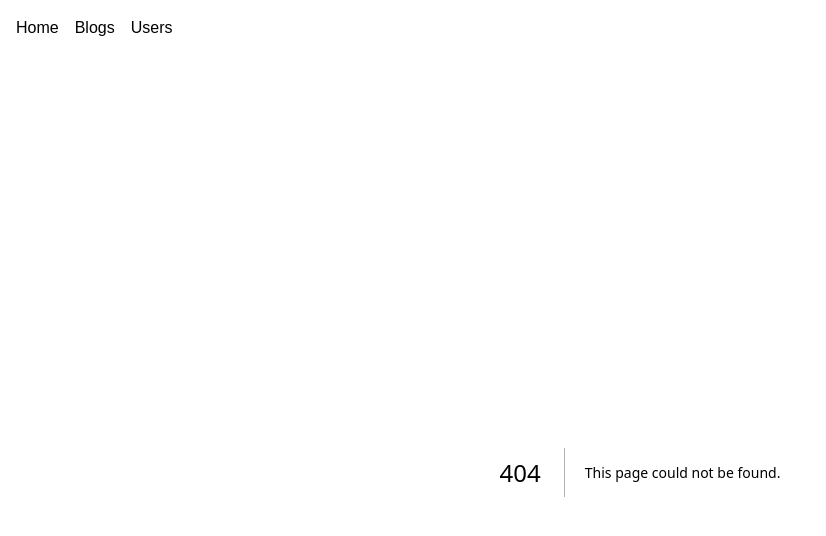
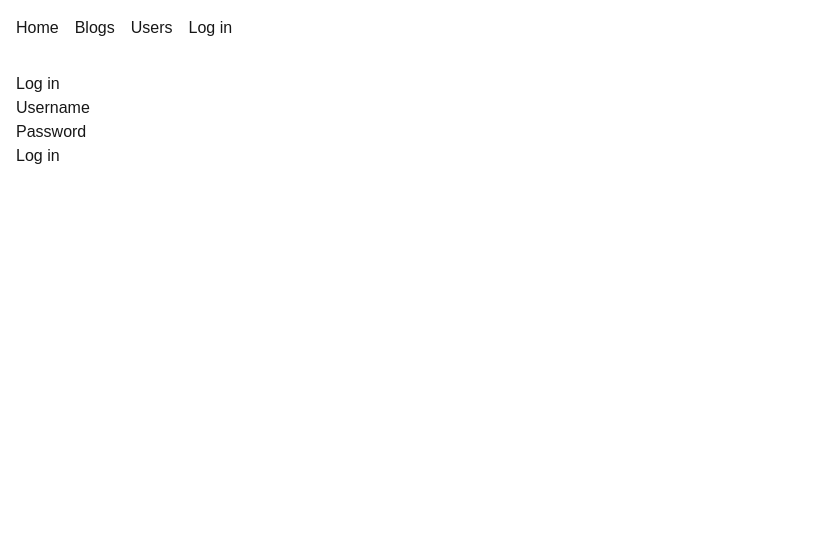
Before and after one commit to sjdumas/fso-blog-app, a Next.js app: page /login in a window 1280 px wide. Before the commit this address had no page. Shown: the top 536 px of the page, without its empty margins (0-826 px from the left). Built offline with nearby package versions, Linux system fonts and the light colour scheme; no server answers.

Commit message:
feat: add login page and logout to navigation bar

```diff
--- a/app/layout.tsx
+++ b/app/layout.tsx
@@ -1,5 +1,9 @@
+import { connection } from "next/server";
 import type { Metadata } from "next";
 import Link from "next/link";
+import { Suspense } from "react";
+import { auth } from "@/auth";
+import { logout } from "@/lib/auth-actions";
 import "./globals.css";
 
 export const metadata: Metadata = {
@@ -7,10 +11,28 @@ export const metadata: Metadata = {
     description: "A blog list application built with Next.js",
 };
 
+async function UserStatus() {
+    await connection();
+    const session = await auth();
+
+    if (!session?.user) {
+        return <Link href="/login">Log in</Link>;
+    }
+
+    return (
+        <span style={{ display: "flex", gap: "0.5rem" }}>
+            {session.user.name} logged in
+            <form action={logout}>
+                <button type="submit">Log out</button>
+            </form>
+        </span>
+    );
+}
+
 export default function RootLayout({
     children,
 }: Readonly<{
-	children: React.ReactNode;
+    children: React.ReactNode;
 }>) {
     return (
         <html lang="en">
@@ -19,6 +41,9 @@ export default function RootLayout({
                     <Link href="/">Home</Link>
                     <Link href="/blogs">Blogs</Link>
                     <Link href="/users">Users</Link>
+                    <Suspense fallback={null}>
+                        <UserStatus />
+                    </Suspense>
                 </nav>
                 <main style={{ padding: "1rem" }}>{children}</main>
             </body>
--- /dev/null
+++ b/app/login/page.tsx
@@ -0,0 +1,50 @@
+import { Suspense } from "react";
+import { login } from "@/lib/auth-actions";
+
+interface LoginPageProps {
+    searchParams: Promise<{ error?: string | string[] }>;
+}
+
+async function LoginError({ searchParams }: LoginPageProps) {
+    const { error } = await searchParams;
+
+    if (!error) {
+        return null;
+    }
+
+    return <p style={{ color: "red" }}>Invalid username or password.</p>;
+}
+
+export default function LoginPage({ searchParams }: LoginPageProps) {
+    return (
+        <div>
+            <h1>Log in</h1>
+            <Suspense fallback={null}>
+                <LoginError searchParams={searchParams} />
+            </Suspense>
+            <form action={login}>
+                <div>
+                    <label htmlFor="username">Username</label>
+                    <input
+                        id="username"
+                        name="username"
+                        type="text"
+                        autoComplete="username"
+                        required
+                    />
+                </div>
+                <div>
+                    <label htmlFor="password">Password</label>
+                    <input
+                        id="password"
+                        name="password"
+                        type="password"
+                        autoComplete="current-password"
+                        required
+                    />
+                </div>
+                <button type="submit">Log in</button>
+            </form>
+        </div>
+    );
+}
--- /dev/null
+++ b/lib/auth-actions.ts
@@ -0,0 +1,25 @@
+"use server";
+
+import { AuthError } from "next-auth";
+import { redirect } from "next/navigation";
+import { signIn, signOut } from "@/auth";
+
+export async function login(formData: FormData) {
+    try {
+        await signIn("credentials", {
+            username: formData.get("username"),
+            password: formData.get("password"),
+            redirectTo: "/blogs",
+        });
+    } catch (error) {
+        if (error instanceof AuthError) {
+            redirect("/login?error=invalid");
+        }
+
+        throw error;
+    }
+}
+
+export async function logout() {
+    await signOut({ redirectTo: "/" });
+}
```
